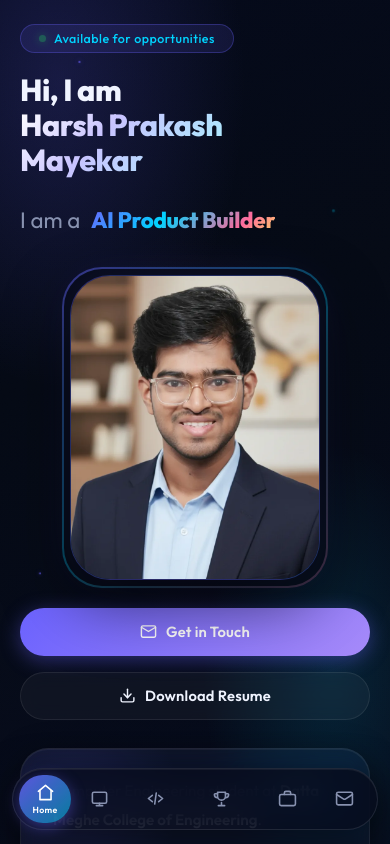
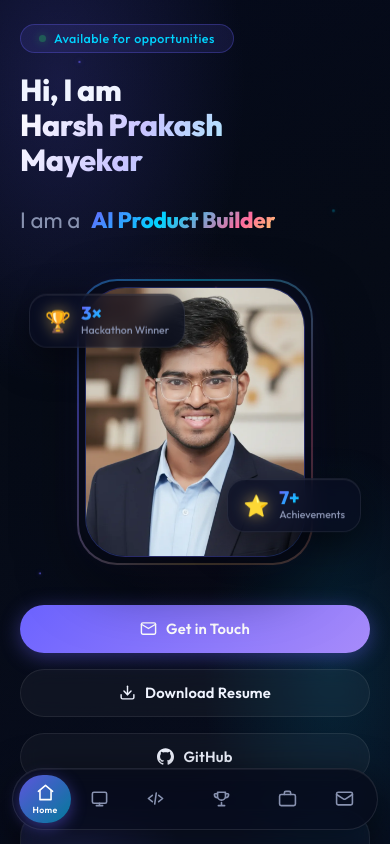
Before and after one commit to hmcommits/portfolio, a React (Vite) app: page / in a window 390 px wide. Shown: the top 844 px of the page. Built offline with nearby package versions, Linux system fonts and the light colour scheme.

Commit message:
style: Fix mobile achievement cards, update counters to 3x/7+

```diff
--- a/src/components/Hero.jsx
+++ b/src/components/Hero.jsx
@@ -126,27 +126,23 @@ export default function Hero() {
             </svg>
             Download Resume
           </motion.a>
+          <motion.a
+            href="https://github.com/hmcommits"
+            target="_blank"
+            rel="noopener noreferrer"
+            className={styles.btnGithub}
+            whileHover={{ scale: 1.04, y: -3 }}
+            whileTap={{ scale: 0.97 }}
+          >
+            <BrandIcon name="github" />
+            GitHub
+          </motion.a>
         </motion.div>
       </motion.div>
 
       {/* ── RIGHT ── */}
       <aside className={styles.right}>
-        {/* Achievement top */}
-        <motion.div
-          className={`${styles.achievementCard} ${styles.achievementTop} glass-card`}
-          initial={{ opacity: 0, y: 24 }}
-          animate={{ opacity: 1, y: 0 }}
-          transition={{ duration: 0.6, delay: 0.25 }}
-          whileHover={{ y: -5 }}
-        >
-          <span className={styles.achieveIcon}>🏆</span>
-          <div className={styles.achieveInfo}>
-            <span className={styles.achieveNumber}>2×</span>
-            <span className={styles.achieveLabel}>Hackathon Winner</span>
-          </div>
-        </motion.div>
-
-        {/* Photo */}
+        {/* Photo with floating stat cards anchored to its corners */}
         <motion.div
           className={styles.photoWrapper}
           initial={{ opacity: 0, scale: 0.92 }}
@@ -155,21 +151,40 @@ export default function Hero() {
         >
           <div className={styles.photoRing} aria-hidden="true" />
           <ProfilePhoto />
+
+          {/* Achievement top-left */}
+          <motion.div
+            className={`${styles.achievementPos} ${styles.achievementTop}`}
+            initial={{ opacity: 0, x: -24 }}
+            animate={{ opacity: 1, x: 0 }}
+            transition={{ duration: 0.6, delay: 0.45 }}
+            whileHover={{ scale: 1.06 }}
+          >
+            <div className={`${styles.achievementCard} glass-card`}>
+              <span className={styles.achieveIcon}>🏆</span>
+              <div className={styles.achieveInfo}>
+                <span className={styles.achieveNumber}>3×</span>
+                <span className={styles.achieveLabel}>Hackathon Winner</span>
+              </div>
+            </div>
           </motion.div>
 
-        {/* Achievement bottom */}
+          {/* Achievement bottom-right */}
           <motion.div
-          className={`${styles.achievementCard} ${styles.achievementBottom} glass-card`}
-          initial={{ opacity: 0, y: -24 }}
-          animate={{ opacity: 1, y: 0 }}
-          transition={{ duration: 0.6, delay: 0.35 }}
-          whileHover={{ y: -5 }}
+            className={`${styles.achievementPos} ${styles.achievementBottom}`}
+            initial={{ opacity: 0, x: 24 }}
+            animate={{ opacity: 1, x: 0 }}
+            transition={{ duration: 0.6, delay: 0.55 }}
+            whileHover={{ scale: 1.06 }}
           >
+            <div className={`${styles.achievementCard} glass-card`}>
               <span className={styles.achieveIcon}>⭐</span>
               <div className={styles.achieveInfo}>
-            <span className={styles.achieveNumber}>5+</span>
+                <span className={styles.achieveNumber}>7+</span>
                 <span className={styles.achieveLabel}>Achievements</span>
               </div>
+            </div>
+          </motion.div>
         </motion.div>
 
         {/* Social bar */}
--- a/src/components/Hero.module.css
+++ b/src/components/Hero.module.css
@@ -53,11 +53,17 @@
   letter-spacing: -0.5px;
 }
 .nameHighlight {
-  background: linear-gradient(135deg, #ffffff 0%, #c8c3ff 40%, #a5f3fc 100%);
+  background: linear-gradient(120deg, #ffffff 0%, #c8c3ff 25%, #a5f3fc 50%, #c8c3ff 75%, #ffffff 100%);
+  background-size: 250% auto;
   -webkit-background-clip: text;
   -webkit-text-fill-color: transparent;
   background-clip: text;
   display: block;
+  animation: namePan 7s ease-in-out infinite;
+}
+@keyframes namePan {
+  0%, 100% { background-position: 0% center; }
+  50%      { background-position: 100% center; }
 }
 
 /* ─── Typewriter ─── */
@@ -127,7 +133,8 @@
   flex-wrap: wrap;
 }
 .btnPrimary,
-.btnSecondary {
+.btnSecondary,
+.btnGithub {
   display: inline-flex;
   align-items: center;
   gap: 9px;
@@ -142,17 +149,33 @@
   letter-spacing: 0.2px;
   transition: all 0.3s cubic-bezier(0.34, 1.56, 0.64, 1);
 }
-.btnPrimary svg, .btnSecondary svg { width: 17px; height: 17px; flex-shrink: 0; }
+.btnPrimary svg, .btnSecondary svg, .btnGithub svg { width: 17px; height: 17px; flex-shrink: 0; }
 
 .btnPrimary {
   background: linear-gradient(135deg, var(--accent-primary), #a78bfa);
   color: #fff;
   box-shadow: 0 4px 20px rgba(108,99,255,0.4);
+  position: relative;
+  overflow: hidden;
+}
+/* shine sweep on hover */
+.btnPrimary::after {
+  content: '';
+  position: absolute;
+  top: 0;
+  left: -80%;
+  width: 50%;
+  height: 100%;
+  background: linear-gradient(100deg, transparent, rgba(255,255,255,0.35), transparent);
+  transform: skewX(-20deg);
+  transition: left 0.55s ease;
+  pointer-events: none;
 }
 .btnPrimary:hover {
   transform: translateY(-3px) scale(1.04);
   box-shadow: 0 8px 32px rgba(108,99,255,0.6);
 }
+.btnPrimary:hover::after { left: 130%; }
 .btnSecondary {
   background: var(--glass-bg);
   color: var(--text-primary);
@@ -166,6 +189,19 @@
   color: var(--accent-secondary);
   box-shadow: 0 8px 24px rgba(0,212,255,0.15);
 }
+.btnGithub {
+  background: var(--glass-bg);
+  color: var(--text-primary);
+  border: 1px solid var(--glass-border);
+  backdrop-filter: blur(10px);
+}
+.btnGithub:hover {
+  transform: translateY(-3px) scale(1.04);
+  border-color: rgba(255,255,255,0.4);
+  background: rgba(255,255,255,0.1);
+  color: #fff;
+  box-shadow: 0 8px 24px rgba(0,0,0,0.35);
+}
 /* ─── Right column ─── */
 .right {
   display: flex;
@@ -175,24 +211,38 @@
   padding-top: 8px;
 }
 
-/* ─── Achievement cards ─── */
+/* ─── Achievement cards — anchored to the photo's corners ─── */
+.achievementPos {
+  position: absolute;
+  z-index: 6;
+}
+.achievementTop    { top: 16px;    left: -64px; }
+.achievementBottom { bottom: 40px; right: -64px; }
+
 .achievementCard {
   display: flex;
   align-items: center;
-  gap: 14px;
-  padding: 14px 20px;
+  gap: 12px;
+  padding: 13px 19px;
   border-radius: var(--radius-md);
-  width: 210px;
-  position: relative;
-  z-index: 5;
-  transition: transform 0.3s ease, box-shadow 0.3s ease;
+  width: max-content;
+  background: rgba(10, 15, 32, 0.72);
+  box-shadow: 0 12px 36px rgba(0, 0, 0, 0.5), inset 0 1px 0 rgba(255, 255, 255, 0.08);
+  animation: floatCard 6s ease-in-out infinite;
+  transition: box-shadow 0.3s ease, border-color 0.3s ease;
 }
-.achievementCard:hover {
-  transform: translateY(-4px);
-  box-shadow: 0 16px 40px rgba(108,99,255,0.2);
+.achievementBottom .achievementCard {
+  animation-duration: 7s;
+  animation-delay: 1.4s;
 }
-.achievementTop    { align-self: flex-start; margin-left: -24px; margin-bottom: -18px; }
-.achievementBottom { align-self: flex-end;   margin-right: -24px; margin-top: -18px; }
+.achievementPos:hover .achievementCard {
+  border-color: rgba(255, 209, 102, 0.4);
+  box-shadow: 0 16px 44px rgba(0, 0, 0, 0.55), 0 0 24px rgba(255, 209, 102, 0.15);
+}
+@keyframes floatCard {
+  0%, 100% { transform: translateY(0); }
+  50%      { transform: translateY(-9px); }
+}
 
 .achieveIcon { font-size: 1.6rem; filter: drop-shadow(0 0 8px rgba(255,209,102,0.6)); }
 .achieveInfo { display: flex; flex-direction: column; }
@@ -217,6 +267,13 @@
   justify-content: center;
   flex-shrink: 0;
 }
+/* Rotating conic-gradient ring — falls back to a static gradient
+   in browsers without @property support */
+@property --ring-angle {
+  syntax: '<angle>';
+  initial-value: 0deg;
+  inherits: false;
+}
 .photoRing {
   position: absolute;
   inset: -8px;
@@ -224,15 +281,19 @@
   border: 2px solid transparent;
   background:
     linear-gradient(var(--bg-base), var(--bg-base)) padding-box,
-    linear-gradient(135deg, rgba(108,99,255,0.7), rgba(0,212,255,0.5), rgba(255,107,157,0.4)) border-box;
-  animation: ringGlow 4s ease-in-out infinite alternate;
+    conic-gradient(from var(--ring-angle),
+      rgba(108,99,255,0.85), rgba(0,212,255,0.6), rgba(255,107,157,0.5),
+      rgba(255,209,102,0.45), rgba(108,99,255,0.85)) border-box;
+  animation: ringSpin 9s linear infinite, ringGlow 4s ease-in-out infinite alternate;
   pointer-events: none;
-  will-change: opacity, box-shadow;
   isolation: isolate;
 }
+@keyframes ringSpin {
+  to { --ring-angle: 360deg; }
+}
 @keyframes ringGlow {
-  from { opacity: 0.6; }
-  to   { opacity: 1;   box-shadow: 0 0 30px rgba(108,99,255,0.25); }
+  from { opacity: 0.65; }
+  to   { opacity: 1;    box-shadow: 0 0 34px rgba(108,99,255,0.3); }
 }
 .photoFrame {
   width: 290px;
@@ -343,6 +404,8 @@
     padding: 32px 32px 48px;
     gap: 20px;
     min-height: auto;
+    /* allow absolutely-positioned stat cards to overflow the flex container */
+    overflow: visible;
   }
   .left, .right {
     display: contents;
@@ -352,22 +415,44 @@
   .name { order: 2; }
   .typewriterRow { order: 3; }
 
-  .photoWrapper { order: 4; align-self: center; margin: 12px 0 4px; }
+  /* Give photoWrapper enough horizontal breathing room for the cards */
+  .photoWrapper {
+    order: 4;
+    align-self: center;
+    margin: 24px 72px 24px;   /* 72px side margin = card width clearance */
+    overflow: visible;
+  }
 
   .ctaRow { order: 5; justify-content: center; padding-top: 4px; }
 
   .aboutCard { order: 6; margin-top: 8px; }
 
-  .achievementTop, .achievementBottom { order: 7; align-self: center; margin: 0; width: min(300px, 100%); }
+  .socialBar { order: 7; align-self: center; width: 100%; max-width: 440px; }
 
-  .socialBar { order: 8; align-self: center; width: 100%; max-width: 440px; }
+  /* Stat cards pinned to the photo corners, pulled inward */
+  .achievementTop    { top: 10px;    left: -68px; }
+  .achievementBottom { bottom: 28px; right: -68px; }
+  .achievementCard { padding: 10px 15px; gap: 10px; }
+  .achieveIcon { font-size: 1.3rem; }
+  .achieveNumber { font-size: 1.15rem; }
+  .achieveLabel { font-size: 0.66rem; }
 }
 @media (max-width: 640px) {
   .hero { padding: 24px 20px 44px; }
   .name { font-size: 1.9rem; }
-  .photoWrapper, .photoFrame { width: 250px; height: 305px; }
+  .photoWrapper {
+    margin: 24px 60px 24px;
+    width: 220px;
+    height: 270px;
+  }
+  .photoFrame { width: 220px; height: 270px; }
+
+  /* Bring cards slightly closer on very narrow screens */
+  .achievementTop    { top: 8px;    left: -56px; }
+  .achievementBottom { bottom: 20px; right: -56px; }
+
   .ctaRow { width: 100%; flex-direction: column; }
-  .btnPrimary, .btnSecondary {
+  .btnPrimary, .btnSecondary, .btnGithub {
     width: 100%;
     justify-content: center;
     min-height: 48px;
```
Lines whose indentation alone changed are shown as unchanged.
